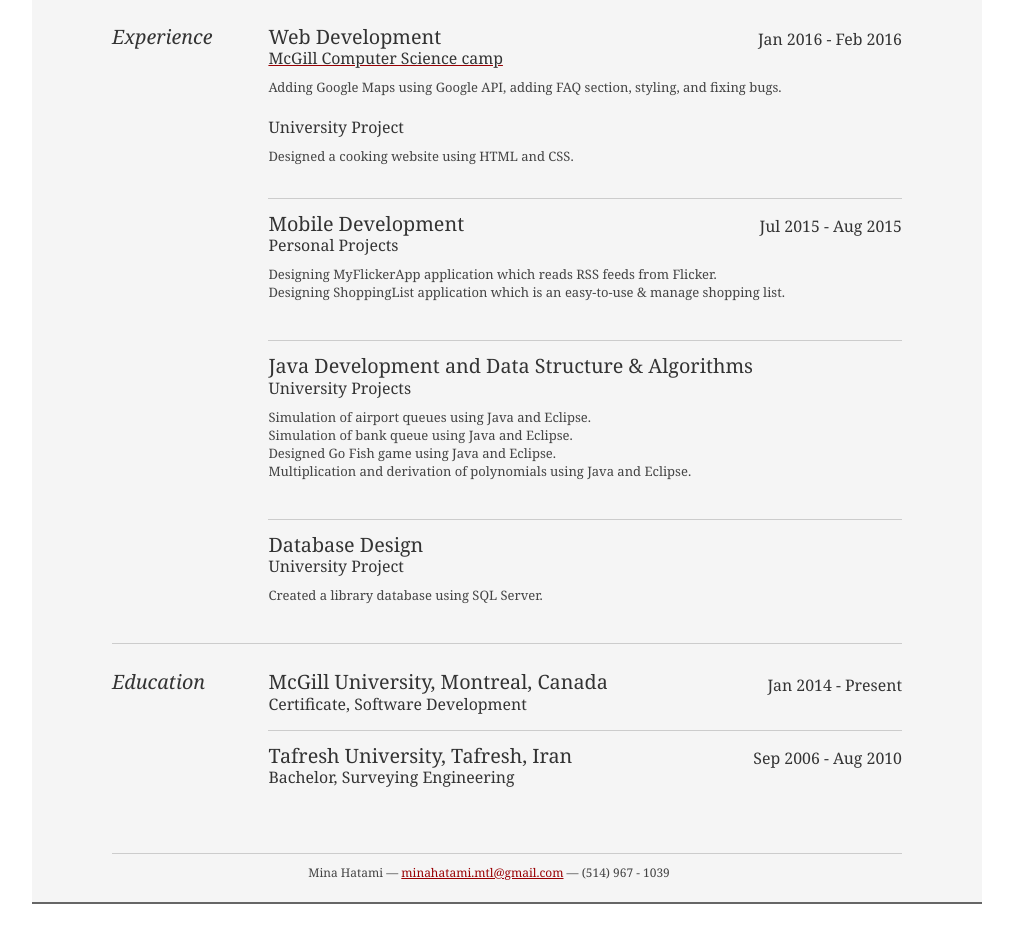
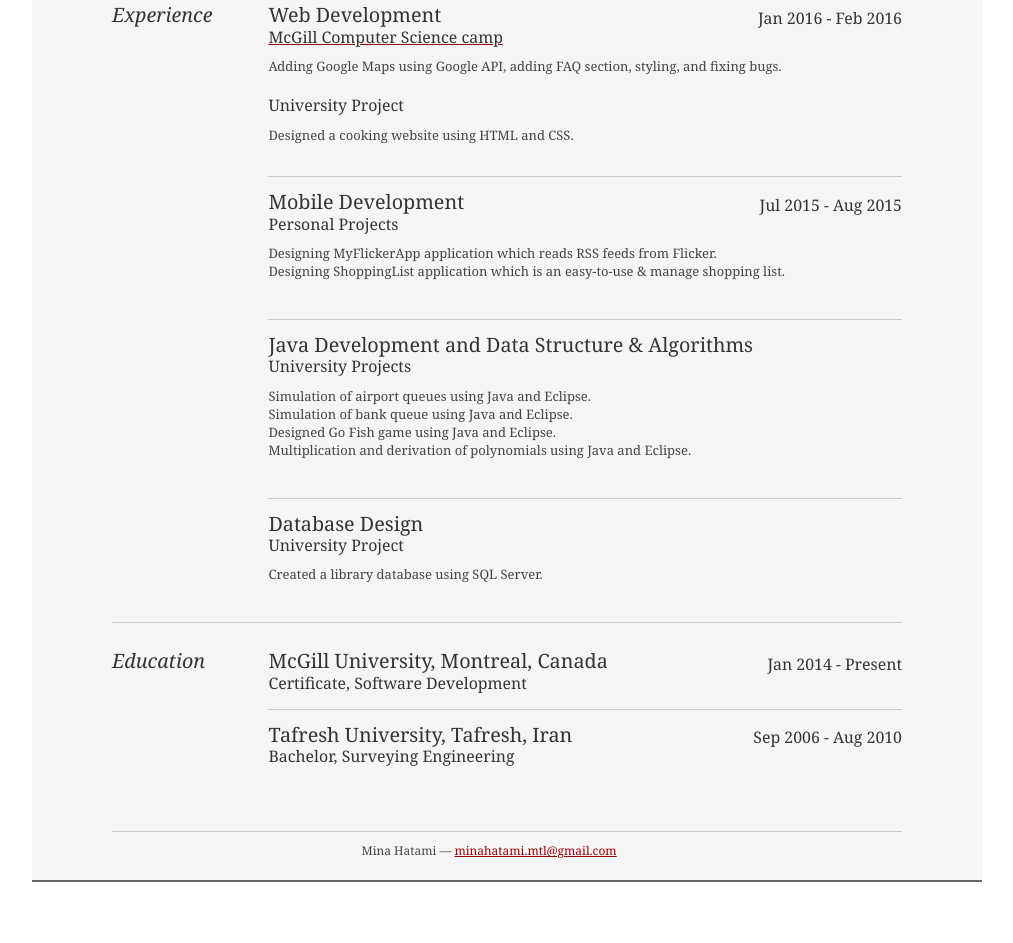
Before and after one commit to MinaHatami/minahatami.github.io, a plain HTML site: page index.html in a window 1280 px wide. Shown: the part 581-1524 px from the top of the page, without its empty margins (133-1146 px from the left). After the commit the page ends 1503 px from the top, so only its background shows below. Drawn offline with Linux system fonts and the light colour scheme.

Commit message:
update info

```diff
--- a/index.html
+++ b/index.html
@@ -30,7 +30,7 @@
 					<div class="contact-info">
 						<h3><a href="https://github.com/MinaHatami" target="blank">GitHub</a><br /><a href="https://ca.linkedin.com/pub/mina-hatami/85/58/2b3"  target="blank">LinkedIn</a></h3>
 						<h3><a href="mailto:minahatami.mtl@gmail.com">Gmail</a></h3>
-						<h3>(514)-967-1039</h3>
+
 					</div><!--// .contact-info -->
 				</div>
 			</div><!--// .yui-gc -->
@@ -161,7 +161,7 @@
 		</div><!--// bd -->
 
 		<div id="ft">
-			<p>Mina Hatami — <a href="mailto:minahatami.mtl@gmail.com">minahatami.mtl@gmail.com</a> — (514) 967 - 1039</p>
+			<p>Mina Hatami — <a href="mailto:minahatami.mtl@gmail.com">minahatami.mtl@gmail.com</a></p>
 		</div><!--// footer -->
 
 	</div><!-- // inner -->
```
